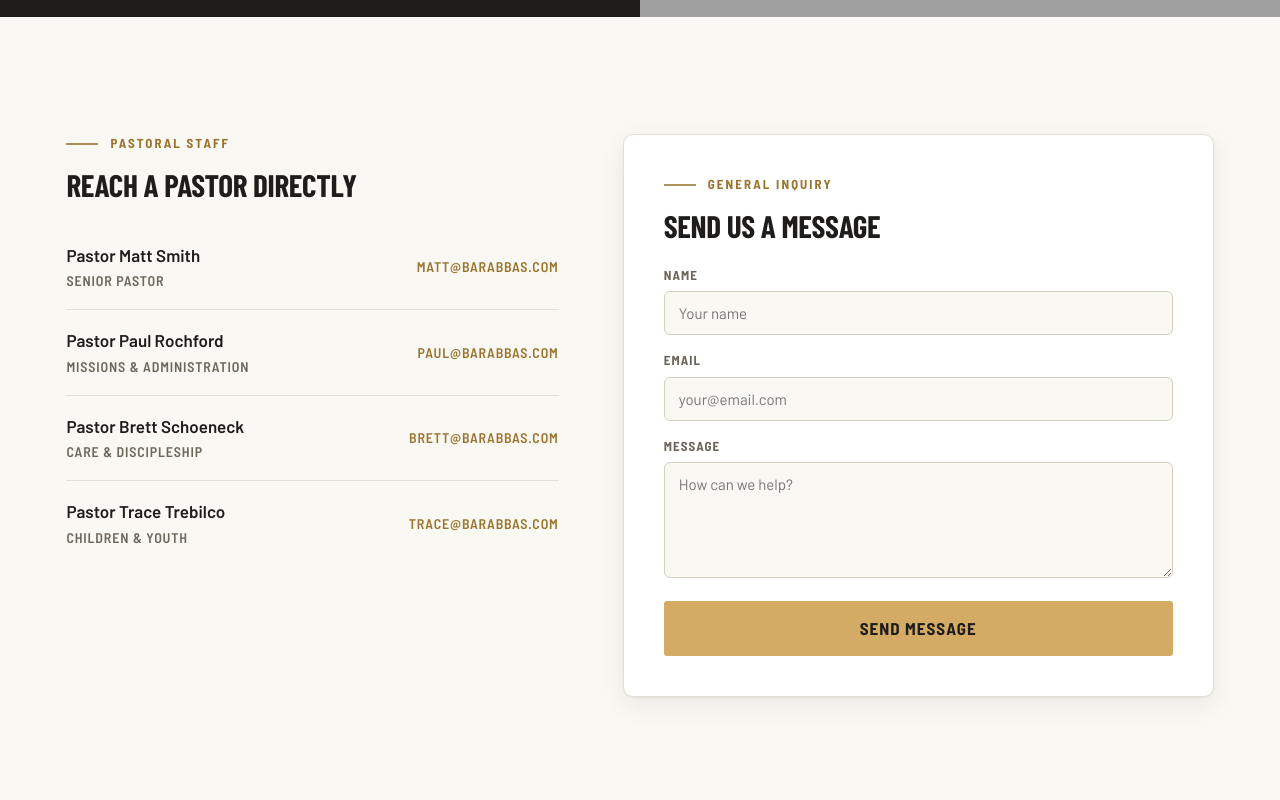
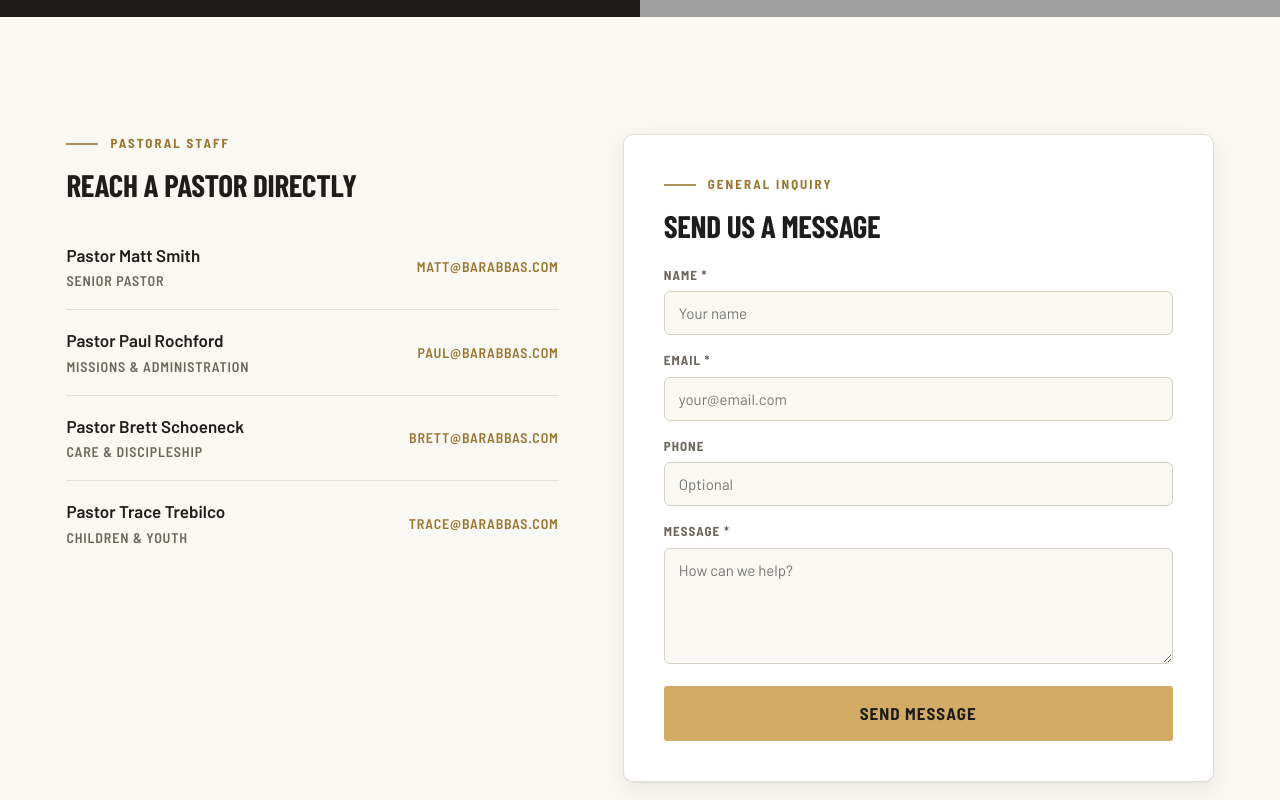
Before and after one commit to iambarabbas/barabbas-road, a Next.js app: page /contact in a window 1280 px wide. Shown: the part 1120-1920 px from the top of the page. Built offline with nearby package versions, Linux system fonts and the light colour scheme; grey boxes are pictures that could not be loaded.

Commit message:
Add Formspree contact form + Cloudflare Pages static export
- next.config.ts: output=export, trailingSlash=true
- Contact form: async Formspree submission, success/error states
  (TODO: swap YOUR_FORM_ID for real Formspree endpoint)
- Deployed to Cloudflare Pages: barabbas-road.pages.dev

```diff
--- a/app/contact/page.tsx
+++ b/app/contact/page.tsx
@@ -1,9 +1,15 @@
+"use client";
+
+import { useState } from "react";
 import type { Metadata } from "next";
 import { Eyebrow } from "@/components/core/Eyebrow";
 import { Button } from "@/components/core/Button";
 import { Icon } from "@/components/Icon";
 
-export const metadata: Metadata = { title: "Contact" };
+// TODO: Replace with your Formspree endpoint — https://formspree.io/
+const FORMSPREE_ENDPOINT = "https://formspree.io/f/YOUR_FORM_ID";
+
+// export const metadata: Metadata = { title: "Contact" }; // can't use with "use client"
 
 const MAP_SRC = "https://www.google.com/maps?q=7340+Miramar+Rd,+San+Diego,+CA+92126&output=embed";
 
@@ -131,21 +137,42 @@ export default function ContactPage() {
             </div>
           </div>
 
-          {/* General contact form placeholder */}
-          <div style={{ background: "var(--surface-card)", borderRadius: "var(--radius-lg)", padding: "40px", boxShadow: "var(--shadow-card)", border: "1px solid var(--border-subtle)" }}>
-            <Eyebrow color="var(--gold-700)" withRule>General Inquiry</Eyebrow>
-            <h2 style={{ fontSize: "clamp(1.6rem,1.2rem+1.5vw,2.2rem)", margin: "16px 0 24px", lineHeight: 1 }}>Send Us a Message</h2>
-            <div style={{ display: "flex", flexDirection: "column", gap: "16px" }}>
-              {[
-                { label: "Name", type: "text",  placeholder: "Your name" },
-                { label: "Email", type: "email", placeholder: "your@email.com" },
-              ].map((f) => (
-                <div key={f.label}>
-                  <label style={{ display: "block", fontFamily: "var(--font-semicond)", fontWeight: 700, fontSize: "13px", textTransform: "uppercase", letterSpacing: ".08em", color: "var(--text-muted)", marginBottom: "6px" }}>{f.label}</label>
-                  <input
-                    type={f.type}
-                    placeholder={f.placeholder}
-                    style={{
+          {/* Formspree contact form */}
+          <ContactForm />
+        </div>
+      </section>
+    </div>
+  );
+}
+
+// ── Formspree contact form ────────────────────────────────────────────────────
+
+function ContactForm() {
+  const [status, setStatus] = useState<"idle" | "sending" | "success" | "error">("idle");
+
+  async function handleSubmit(e: React.FormEvent<HTMLFormElement>) {
+    e.preventDefault();
+    setStatus("sending");
+    const form = e.currentTarget;
+    const data = new FormData(form);
+    try {
+      const res = await fetch(FORMSPREE_ENDPOINT, {
+        method: "POST",
+        body: data,
+        headers: { Accept: "application/json" },
+      });
+      if (res.ok) {
+        setStatus("success");
+        form.reset();
+      } else {
+        setStatus("error");
+      }
+    } catch {
+      setStatus("error");
+    }
+  }
+
+  const inputStyle: React.CSSProperties = {
     width: "100%",
     height: "44px",
     padding: "0 14px",
@@ -155,35 +182,68 @@ export default function ContactPage() {
     fontSize: "15px",
     color: "var(--text-strong)",
     background: "var(--surface-page)",
-                      boxSizing: "border-box" as const,
+    boxSizing: "border-box",
+    outline: "none",
+  };
+  const labelStyle: React.CSSProperties = {
+    display: "block",
+    fontFamily: "var(--font-semicond)",
+    fontWeight: 700,
+    fontSize: "13px",
+    textTransform: "uppercase",
+    letterSpacing: ".08em",
+    color: "var(--text-muted)",
+    marginBottom: "6px",
+  };
+
+  return (
+    <div style={{ background: "var(--surface-card)", borderRadius: "var(--radius-lg)", padding: "40px", boxShadow: "var(--shadow-card)", border: "1px solid var(--border-subtle)" }}>
+      <Eyebrow color="var(--gold-700)" withRule>General Inquiry</Eyebrow>
+      <h2 style={{ fontSize: "clamp(1.6rem,1.2rem+1.5vw,2.2rem)", margin: "16px 0 24px", lineHeight: 1 }}>Send Us a Message</h2>
+
+      {status === "success" ? (
+        <div style={{ background: "var(--success-100)", color: "var(--success-600)", borderRadius: "var(--radius-md)", padding: "20px 24px", fontFamily: "var(--font-semicond)", fontWeight: 600, fontSize: "16px" }}>
+          ✓ Message sent! We&apos;ll be in touch soon.
+        </div>
+      ) : (
+        <form onSubmit={handleSubmit} style={{ display: "flex", flexDirection: "column", gap: "16px" }}>
+          <div>
+            <label style={labelStyle}>Name *</label>
+            <input name="name" type="text" required placeholder="Your name" style={inputStyle} />
+          </div>
+          <div>
+            <label style={labelStyle}>Email *</label>
+            <input name="email" type="email" required placeholder="your@email.com" style={inputStyle} />
+          </div>
+          <div>
+            <label style={labelStyle}>Phone</label>
+            <input name="phone" type="tel" placeholder="Optional" style={inputStyle} />
+          </div>
+          <div>
+            <label style={labelStyle}>Message *</label>
+            <textarea
+              name="message"
+              required
+              placeholder="How can we help?"
+              rows={5}
+              style={{
+                ...inputStyle,
+                height: "auto",
+                padding: "12px 14px",
+                resize: "vertical",
               }}
             />
           </div>
-              ))}
-              <div>
-                <label style={{ display: "block", fontFamily: "var(--font-semicond)", fontWeight: 700, fontSize: "13px", textTransform: "uppercase", letterSpacing: ".08em", color: "var(--text-muted)", marginBottom: "6px" }}>Message</label>
-                <textarea
-                  placeholder="How can we help?"
-                  rows={5}
-                  style={{
-                    width: "100%",
-                    padding: "12px 14px",
-                    border: "1px solid var(--border-default)",
-                    borderRadius: "var(--radius-md)",
-                    fontFamily: "var(--font-sans)",
-                    fontSize: "15px",
-                    color: "var(--text-strong)",
-                    background: "var(--surface-page)",
-                    resize: "vertical" as const,
-                    boxSizing: "border-box" as const,
-                  }}
-                />
+          {status === "error" && (
+            <div style={{ color: "var(--danger-600)", fontSize: "14px" }}>
+              Something went wrong. Please try again or email us at info@barabbas.com.
             </div>
-              <Button variant="primary" size="lg" fullWidth>Send Message</Button>
-            </div>
-          </div>
-        </div>
-      </section>
+          )}
+          <Button variant="primary" size="lg" fullWidth disabled={status === "sending"}>
+            {status === "sending" ? "Sending…" : "Send Message"}
+          </Button>
+        </form>
+      )}
     </div>
   );
 }
--- a/next.config.ts
+++ b/next.config.ts
@@ -1,6 +1,8 @@
 import type { NextConfig } from "next";
 
 const nextConfig: NextConfig = {
+  output: "export",
+  trailingSlash: true,
   turbopack: {
     root: __dirname,
   },
```
Lines whose indentation alone changed are shown as unchanged.
